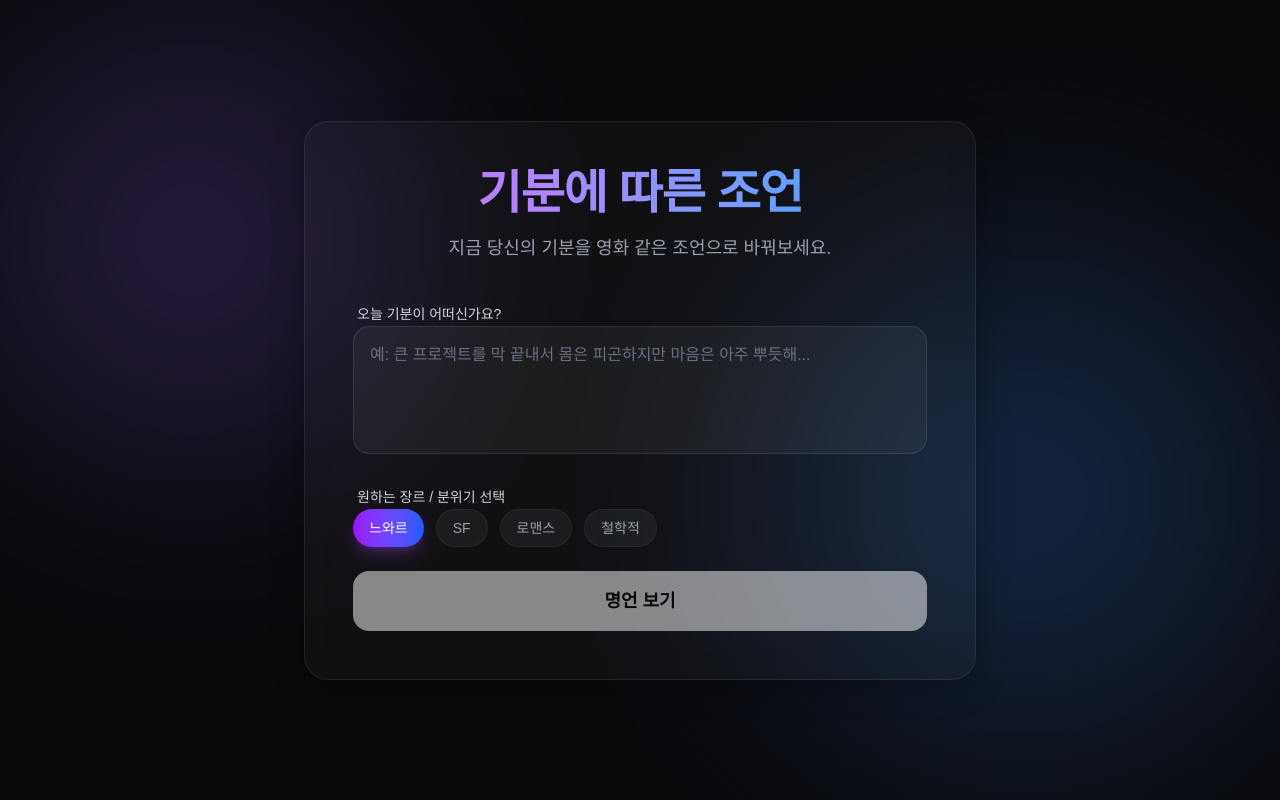
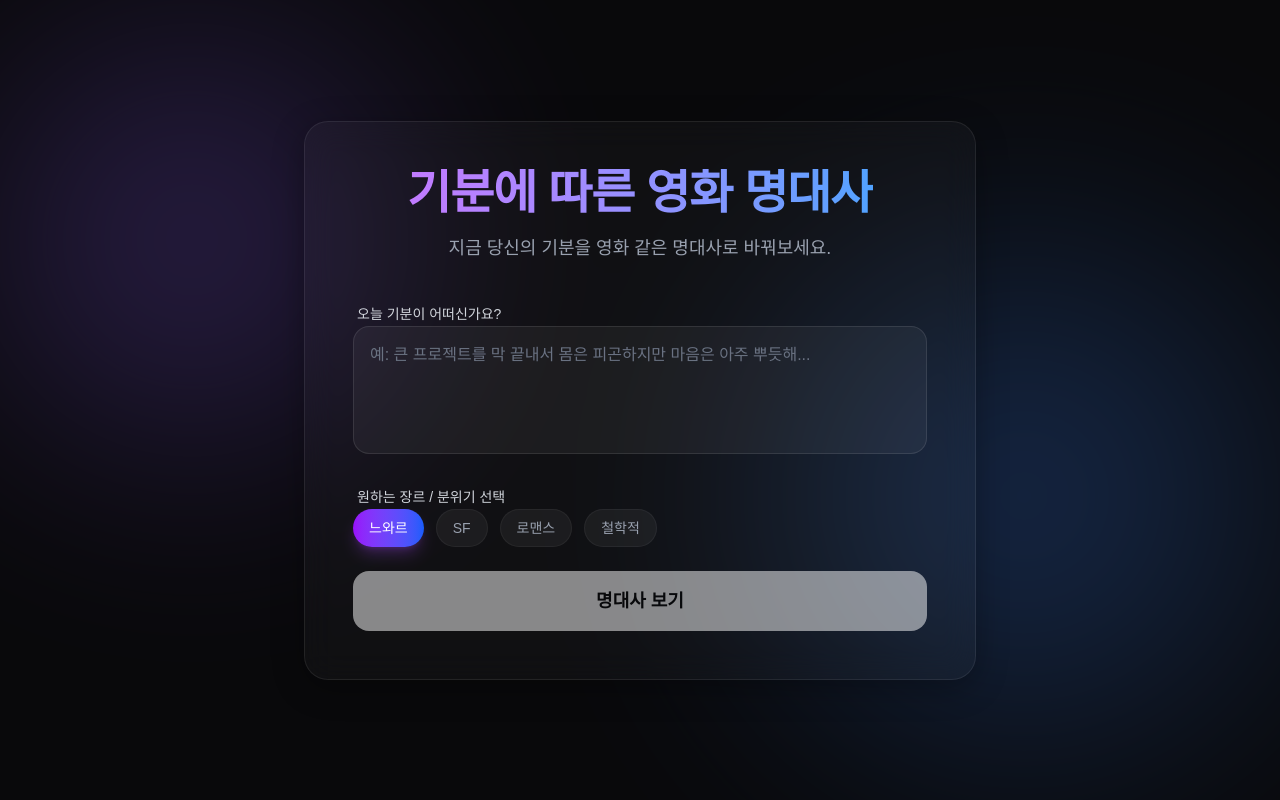
Before and after one commit to 0-dy/void-star, a Next.js app: page / in a window 1280 px wide. Built offline with nearby package versions, Linux system fonts and the light colour scheme.

Commit message:
Update UI text to use movie quotes focus

```diff
--- a/app/layout.tsx
+++ b/app/layout.tsx
@@ -13,8 +13,8 @@ const geistMono = Geist_Mono({
 });
 
 export const metadata: Metadata = {
-  title: "기분에 따른 조언",
-  description: "당신의 기분과 상황을 아름다운 한 줄의 영화 조언으로 바꿔보세요.",
+  title: "기분에 따른 영화 명대사",
+  description: "당신의 기분과 상황을 아름다운 한 줄의 영화 명대사로 바꿔보세요.",
 };
 
 export default function RootLayout({
--- a/app/page.tsx
+++ b/app/page.tsx
@@ -69,10 +69,10 @@ export default function Home() {
         {/* Hero Section */}
         <div className="text-center mb-10">
           <h1 className="text-4xl sm:text-5xl font-extrabold tracking-tight mb-4 bg-clip-text text-transparent bg-gradient-to-r from-purple-400 to-blue-400 animate-float">
-            기분에 따른 조언
+            기분에 따른 영화 명대사
           </h1>
           <p className="text-gray-400 text-lg break-keep">
-            지금 당신의 기분을 영화 같은 조언으로 바꿔보세요.
+            지금 당신의 기분을 영화 같은 명대사로 바꿔보세요.
           </p>
         </div>
 
@@ -122,10 +122,10 @@ export default function Home() {
                   <circle className="opacity-25" cx="12" cy="12" r="10" stroke="currentColor" strokeWidth="4"></circle>
                   <path className="opacity-75" fill="currentColor" d="M4 12a8 8 0 018-8V0C5.373 0 0 5.373 0 12h4zm2 5.291A7.962 7.962 0 014 12H0c0 3.042 1.135 5.824 3 7.938l3-2.647z"></path>
                 </svg>
-                명언을 작성하는 중...
+                명대사를 찾는 중...
               </>
             ) : (
-              "명언 보기"
+              "명대사 보기"
             )}
           </button>
         </div>
```
